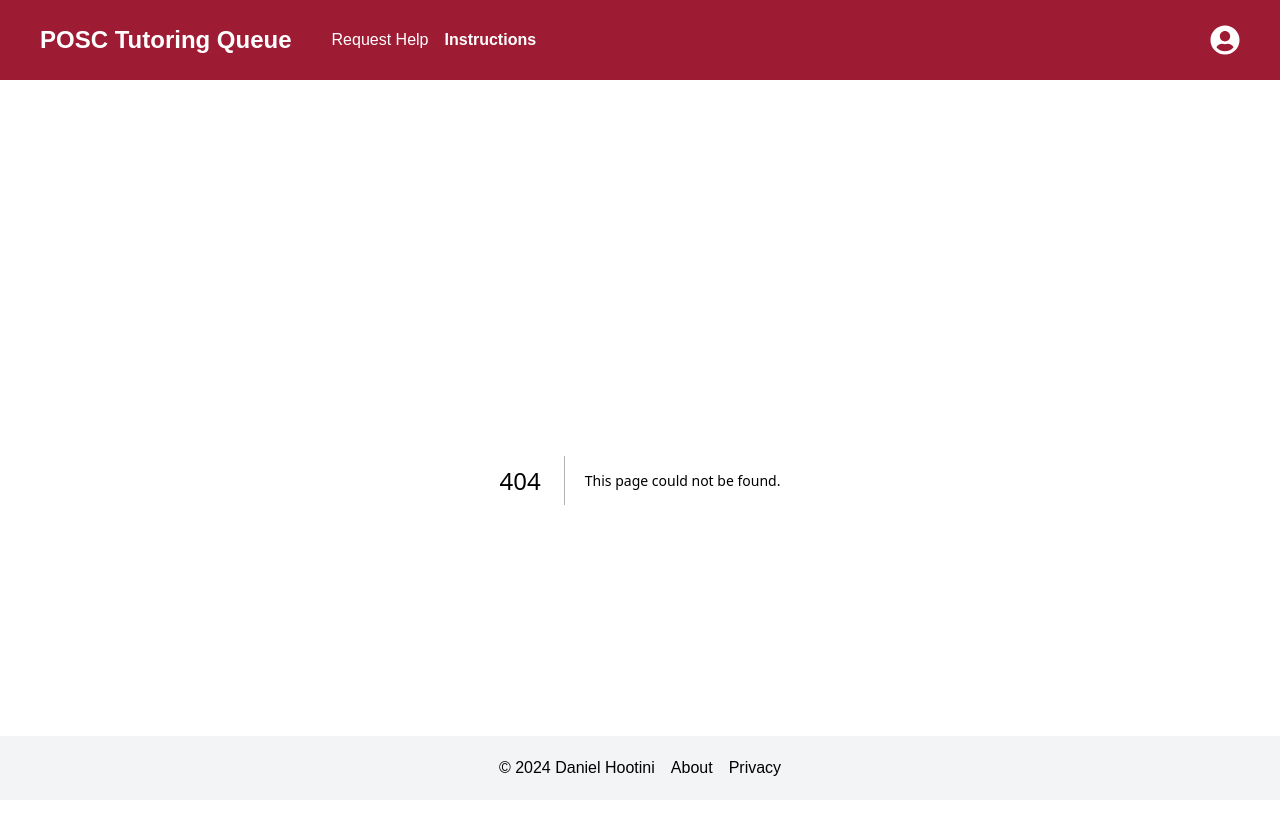
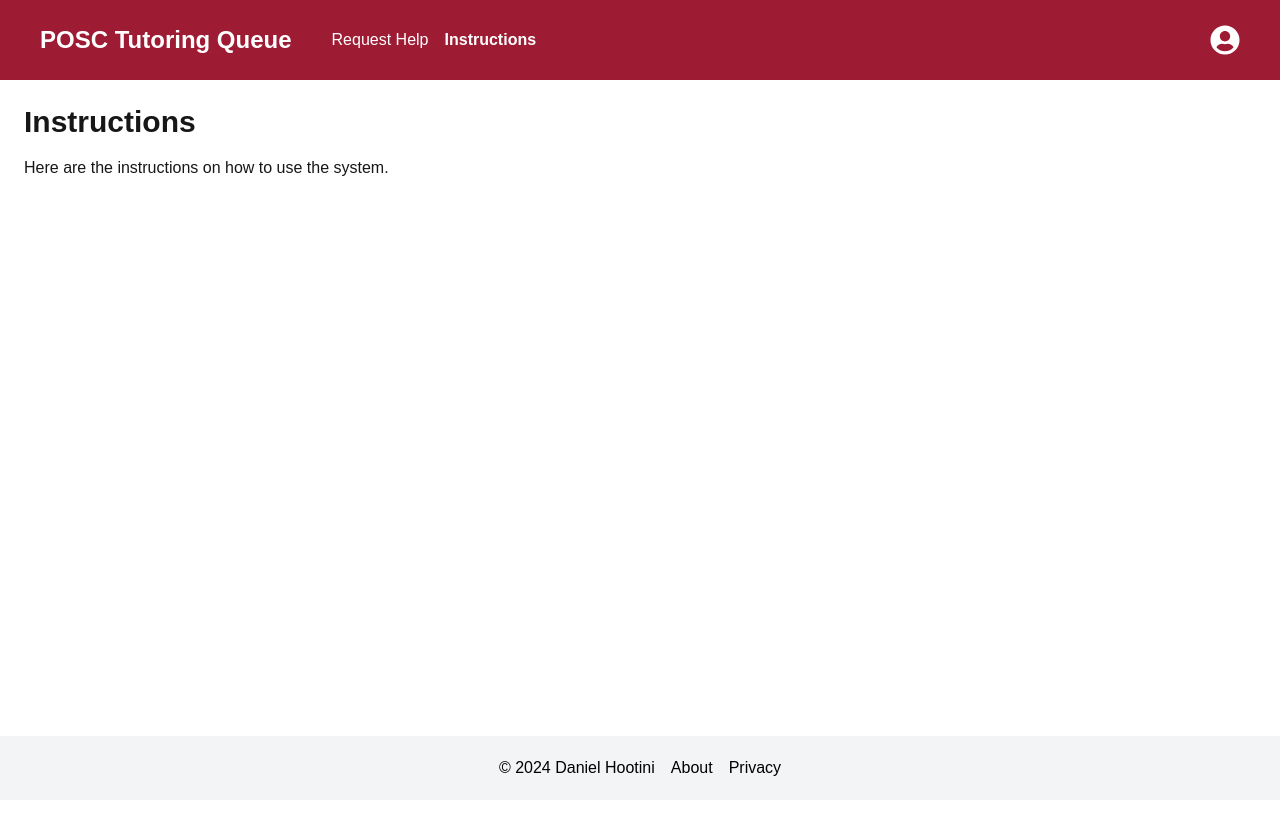
Before and after one commit to DanielH987/tutoring-queue, a Next.js app: page /instructions in a window 1280 px wide. Before the commit this address had no page. Shown: the top 814 px of the page. Built offline with nearby package versions, Linux system fonts and the light colour scheme.

Commit message:
feat: Add InstructionsPage component
The commit adds a new component called InstructionsPage to the application. This component displays instructions on how to use the system. This change enhances the user experience by providing a dedicated page for instructions.

```diff
--- /dev/null
+++ b/app/instructions/page.tsx
@@ -0,0 +1,11 @@
+const InstructionsPage = () => {
+    return (
+        <div className="p-6">
+        <h1 className="text-3xl font-bold mb-4">Instructions</h1>
+        <p>Here are the instructions on how to use the system.</p>
+        {/* Add more instructions content here */}
+        </div>
+    );
+};
+
+export default InstructionsPage;
```
